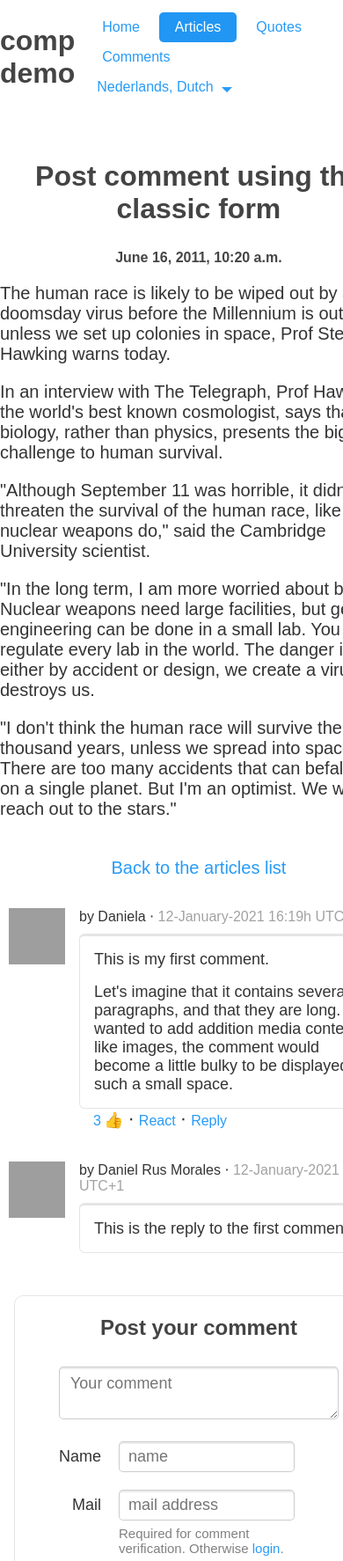
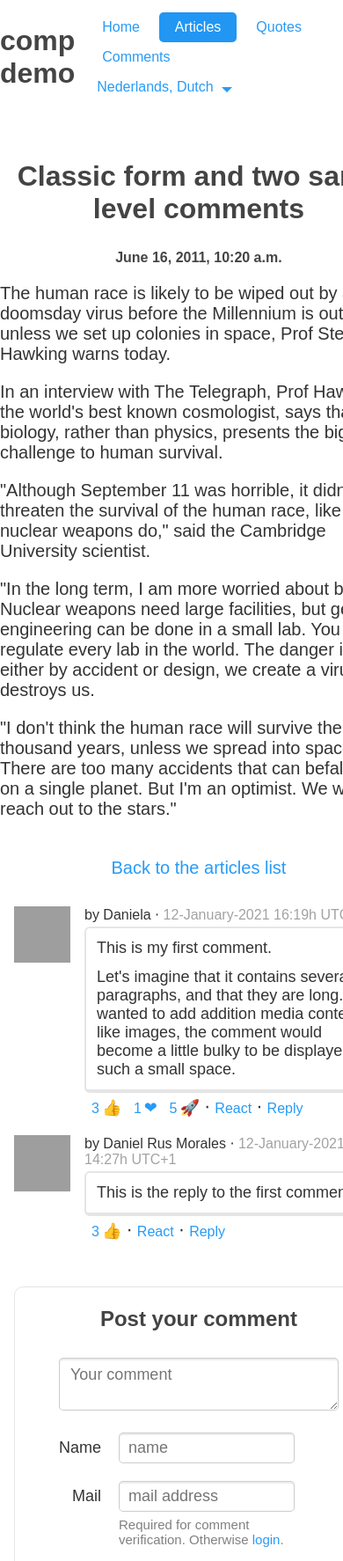
Before and after one commit to danirus/dcx-comp-html, a plain HTML site: page articles/colonies-004.html in a window 390 px wide. Shown: the top 1774 px of the page at 88% size. Drawn offline with Linux system fonts and the light colour scheme; grey boxes are pictures that could not be loaded; a web font is replaced by a local one.

Commit message:
Closes ticket #8.

```diff
--- a/articles/colonies-004.html
+++ b/articles/colonies-004.html
@@ -33,7 +33,7 @@
     </header>
     <main>
       <article>
-        <h2 class="text-center">Post comment using the classic form</h2>
+        <h2 class="text-center">Classic form and two same level comments</h2>
         <h6 class="text-center small">June 16, 2011, 10:20 a.m.</h6>
         <div class="central-column">
           <div class="pb24">
@@ -46,7 +46,7 @@
           <div class="pb24 text-center">
             <a href="../articles.html">Back to the articles list</a>
           </div>
-          <div class="comment-list" data-type="reactions-def" data-reactions="+,+1,#128077;-,-1,#128078;S,Smile,#128512;C,Confused,#128533;G,Great,#127881;H,Heart,#10084;R,Rocket,#128640;E,Eyes,#128064" data-reactions-url="/comments/api/react/" data-reactions-row-length="4" data-reactions-header-title="Pick your reaction">
+          <div class="comment-list" data-type="reactions-def" data-reactions="+,+1,#128077;-,-1,#128078;S,Smile,#128512;C,Confused,#128533;G,Great,#127881;H,Heart,#10084;R,Rocket,#128640;E,Eyes,#128064" data-reactions-url="/comments/api/react/" data-reactions-row-length="4" data-reactions-header-title="Pick your reaction" data-pos-bottom="28" data-pos-left="3">
             <div id="c1" class="comment-box">
               <div class="user-avatar">
                 <img src="//www.gravatar.com/avatar/7736a08481eef8523e806cc98ea36192?s=48&amp;d=identicon" height="64" width="64" class="mr-3">
@@ -61,7 +61,8 @@
                 </div>
                 <div class="footer" id="cm-footer-1">
                   <div class="reactions" id="cm-reactions-1">
-                    <div class="active-reactions">
+                    <div class="active-reactions" data-pos-bottom="34" data-pos-left="84">
+
                       <span class="reaction" data-reaction="+">
                         <div class="reactions-tooltip">
                           <div class="arrow"></div>
@@ -69,9 +70,26 @@
                         </div>
                         <a class="small text-primary" data-toggle="reactions-tooltip">3<span class="emoji">👍</span></a>
                       </span>
+
+                      <span class="reaction" data-reaction="H">
+                        <div class="reactions-tooltip">
+                          <div class="arrow"></div>
+                          <p>Fulanito reacted with Heart</p>
+                        </div>
+                        <a class="small text-primary" data-toggle="reactions-tooltip">1<span class="emoji">❤</span></a>
+                      </span>
+
+                      <span class="reaction" data-reaction="R">
+                        <div class="reactions-tooltip">
+                          <div class="arrow"></div>
+                          <p>Theresa, Alice, Albert, Sonia, Antonio reacted with Rocket</p>
+                        </div>
+                        <a class="small text-primary" data-toggle="reactions-tooltip">5<span class="emoji">🚀</span></a>
+                      </span>
+
                     </div>
                     <span class="text-muted">&sdot;</span>
-                    <a data-type="reactions-panel" data-comment="{{ item.comment.id }}" class="small mutedlink" href="#">React</a>
+                    <a data-type="reactions-panel" data-comment="1" class="small mutedlink" href="#">React</a>
                     <span class="text-muted">&sdot;</span>
                     <a class="small mutedlink" href="/reply">Reply</a>
                   </div>
@@ -90,7 +108,25 @@
                 <div class="body">
                   <p>This is the reply to the first comment.</p>
                 </div>
+                <div class="footer" id="cm-footer-2">
+                  <div class="reactions" id="cm-reactions-2">
+                    <div class="active-reactions" data-pos-bottom="34" data-pos-left="84">
+                      <span class="reaction" data-reaction="+">
+                        <div class="reactions-tooltip">
+                          <div class="arrow"></div>
+                          <p>Pepi, Luci, Bom reacted with +1</p>
+                        </div>
+                        <a class="small text-primary" data-toggle="reactions-tooltip">3<span class="emoji">👍</span></a>
+                      </span>
+                    </div>
+                    <span class="text-muted">&sdot;</span>
+                    <a data-type="reactions-panel" data-comment="2" class="small mutedlink" href="#">React</a>
+                    <span class="text-muted">&sdot;</span>
+                    <a class="small mutedlink" href="/reply">Reply</a>
+                  </div>
+                </div>
               </div>
+            </div>
           </div>
           <section class="comment-form">
             <h5 class="text-center">Post your comment</h5>
--- a/css/comments.css
+++ b/css/comments.css
@@ -1,5 +1,6 @@
-.comment-list > div             { margin-top: 16px; }
-.comment-list > div:first-child { margin-top: 0 }
+/* .comment-list > div             { margin-top: 8px; }
+.comment-list > div.level-1     { margin-top: 0px; }
+.comment-list > div:first-child { margin-top: 0 } */
 
 /* ----------------------------------------------------- */
 /* narrow-comment-box is used to show a shorter comment, with a small
@@ -66,7 +67,12 @@
 .comment-box {
     display: flex;
     flex-direction: row;
-    padding: 10px;
+    padding: 8px 16px;
+}
+
+.comment-box.level-1 {
+    margin-left: 80px;
+    padding: 4px 16px;
 }
 
 .comment-box       A.permalink { display: none }
@@ -81,22 +87,23 @@
 }
 
 .comment-box .header {
-    margin-bottom: 0.5rem;
+    margin-bottom: 4px;
     font-size: 0.8rem;
 }
 
 .comment-box .body {
-    border: 1px solid rgba(0, 0, 0, .1);
-    border-top: 3px solid rgba(0, 0, 0, .1);
+    border: 2px solid rgba(0, 0, 0, .1);
+    border-bottom: 4px solid rgba(0, 0, 0, .1);
     border-radius: 0.3rem;
     font-size: 0.9rem;
 }
 
-.comment-box .body > P  { margin: .8rem; }
+.comment-box .body > P  { margin: .6rem; }
 .comment-box .body > P + P { margin-top: 0; }
 
 .comment-box .footer {
-    margin-left: 16px;
+    padding: 4px 8px;
+    /* border-top: 2px solid rgba(0, 0, 0, .1); */
 }
 
 .comment-box:last-of-type {
--- a/css/reactions.css
+++ b/css/reactions.css
@@ -16,8 +16,9 @@
 
 .reactions-panel > h3 {
   padding: .5rem .75rem;
+  margin-top: 0px;
   margin-bottom: 0px;
-  font-size: .925rem;
+  font-size: .825rem;
   background-color: #f7f7f7;
   border-bottom: 1px solid #ebebeb;
   border-top-left-radius: calc(.3rem - 1px);
@@ -48,7 +49,7 @@
   font-size: 0.8em;
 }
 
-.emoji {
+button.emoji {
   margin: 0px;
   padding: 2px 10px;
   border: 0;
@@ -57,7 +58,9 @@
   font-size: 1.2rem;
 }
 
-.emoji:hover, .emoji:focus {
+button.emoji:hover, button.emoji:focus {
+  margin-top: 0;
+  border-bottom-width: 0px;
   background: #f7f7f7;
   outline: none;
 }
--- a/js/reactions.js
+++ b/js/reactions.js
@@ -79,7 +79,7 @@ function init() {
     throw new Error("Cannot initialize reactions panel => There are no " +
                     "elements with [data-type=reactions-panel].");
   }
-  create_buttons_panels(links);
+  create_buttons_panels(rroot, links);
 
   /* ----------------------------------------------
    * Initialize reactions-tooltips.
@@ -109,15 +109,17 @@ function toggle_buttons_panel(comment_id) {
   }
 }
 
-function create_buttons_panels(nodes) {
+function create_buttons_panels(rroot, nodes) {
+  const bottom = parseInt(rroot.getAttribute("data-pos-bottom")) || 0;
+  const left = parseInt(rroot.getAttribute("data-pos-left")) || 0;
   for (let elem of Array.from(nodes)) {
     const anchor_pos = elem.getBoundingClientRect();
     const footer_pos = elem.parentNode.getBoundingClientRect();
     const comment_id = elem.getAttribute("data-comment");
     if (comment_id != null) {
       const panel = document.createElement("div");
-      panel.style.bottom = "35px";
-      panel.style.left = `${anchor_pos.x - footer_pos.x -10}px`;
+      panel.style.bottom = `${bottom}px`;
+      panel.style.left = `${anchor_pos.x - footer_pos.x - left}px`;
       panel.className = "reactions-panel";
       panel.setAttribute("data-crpanel", `${comment_id}`);
 
@@ -169,12 +171,16 @@ function on_click_reaction_btn(crid, cid) {
 
 function on_mouseover_tooltip(event) {
   const parent_all = event.target.parentNode.parentNode;
+  const bottom = parseInt(parent_all.getAttribute("data-pos-bottom")) || 0;
+  const left = parseInt(parent_all.getAttribute("data-pos-left")) || 0;
   const tooltip = event.target.parentNode.children[0];
   const target_pos = event.target.getBoundingClientRect();
   const parent_all_pos = parent_all.getBoundingClientRect();
+  console.log(`target_pos.x=${target_pos.x}, parent_all_post.x=${parent_all_pos.x}, left=${left}`);
   if (tooltip.className == "reactions-tooltip") {
     tooltip.style.display = "block";
-    tooltip.style.left = `${-90 + target_pos.x - parent_all_pos.x}px`;
+    tooltip.style.bottom = `${bottom}px`;
+    tooltip.style.left = `${target_pos.x - parent_all_pos.x - left}px`;
   }
 }
 
```
